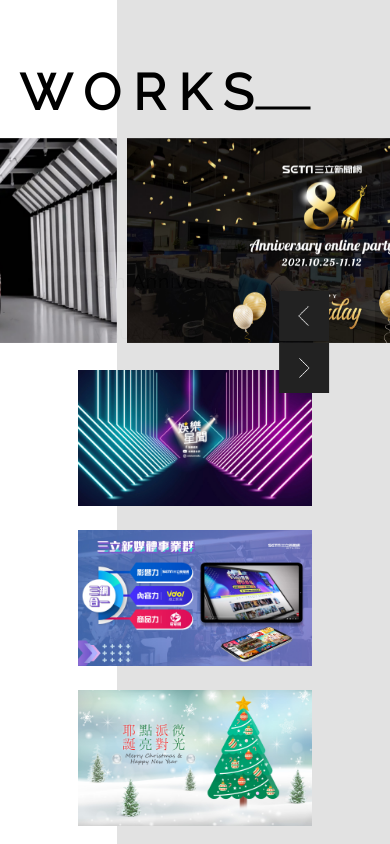
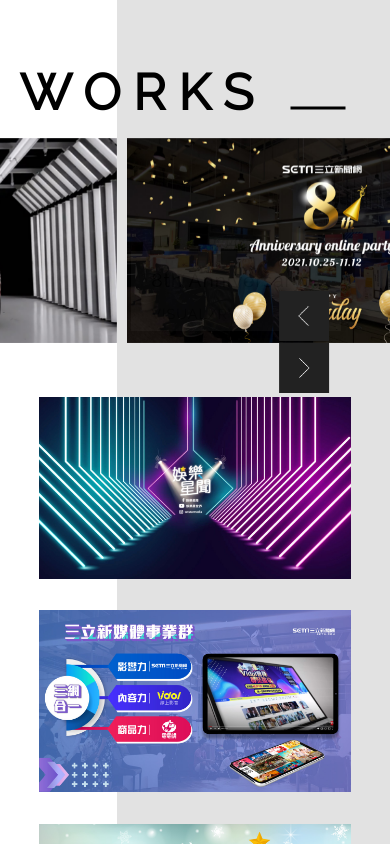
Before and after one commit to skylarMK/work, a plain HTML site: page index.html in a window 390 px wide. Shown: the top 844 px of the page. Drawn offline with nearby package versions, Linux system fonts and the light colour scheme.

Commit message:
redo css

```diff
--- a/css/style.css
+++ b/css/style.css
@@ -294,5 +294,13 @@ a.buttonMod01::before {
 }
 
 @media (max-width: 480px) {
-  .title:after{ left: 75%;}
+  .title:after{ left: 85%;}
+  .imgCon {
+    width: 210px;
+    height: 80px;
+    left: -44%;
+    top: 75%;
+  }
+  .listBox{ width: 80%;}
+  .listArea { margin: 14% 0 0 0;}
 }
```
